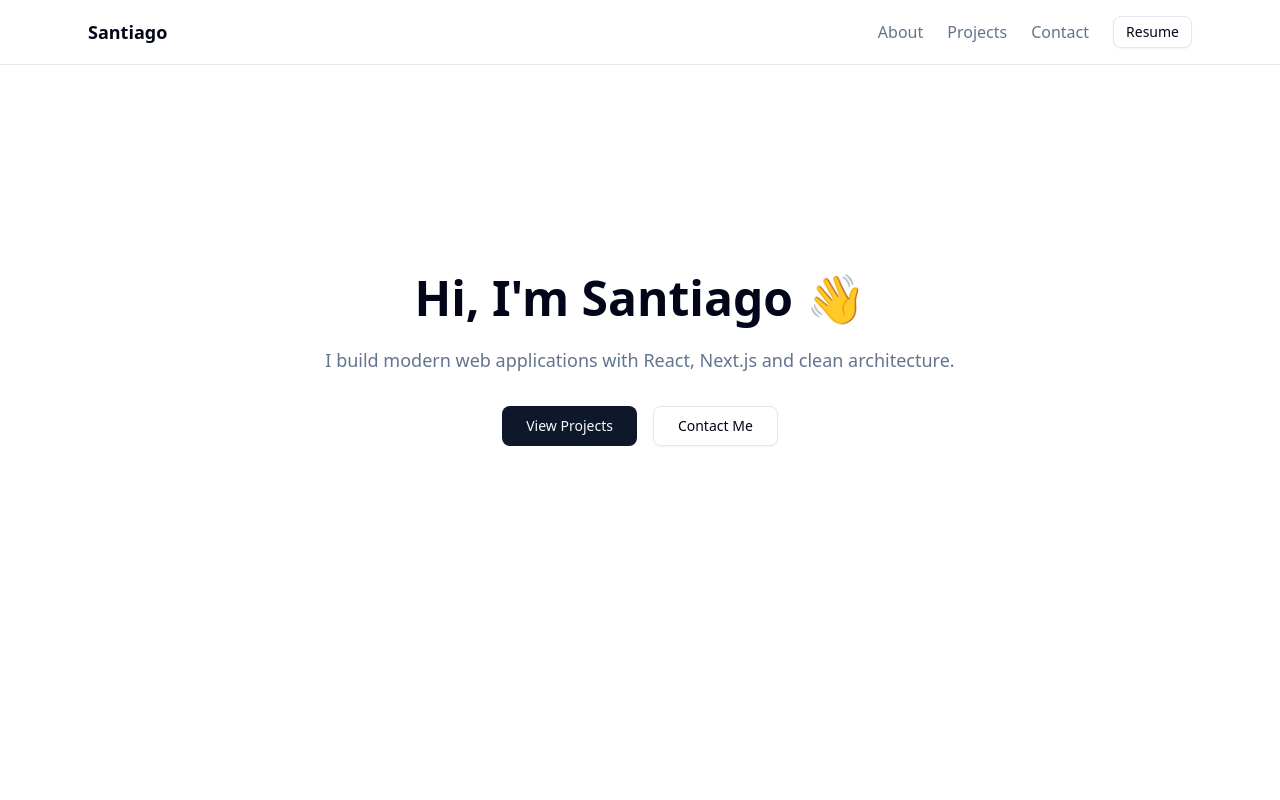
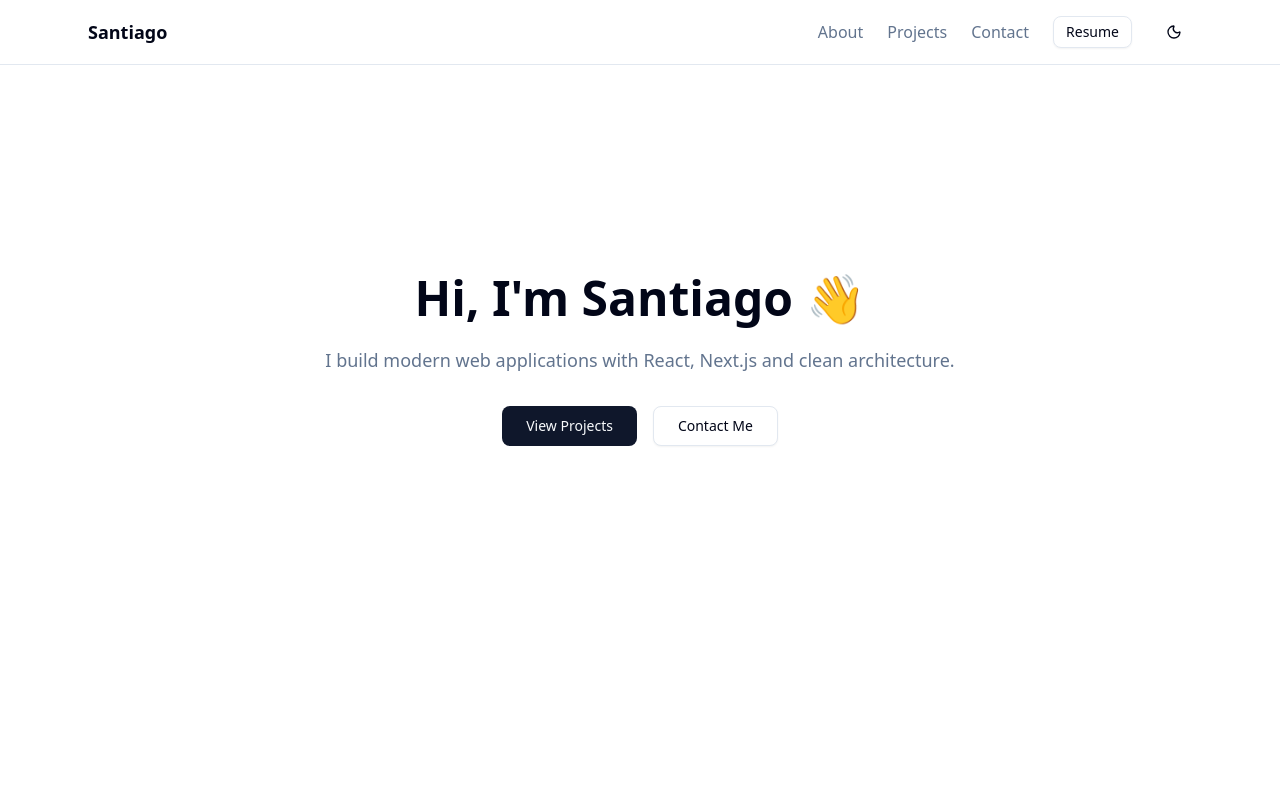
Before and after one commit to SantiagoVillarroel/SantiagoVillarroel.github.io, a Next.js app: page / in a window 1280 px wide. Shown: the top 800 px of the page. Built offline with nearby package versions, Linux system fonts and the light colour scheme.

Commit message:
theme toggle

```diff
--- a/app/layout.tsx
+++ b/app/layout.tsx
@@ -3,6 +3,7 @@ import { Geist, Geist_Mono } from "next/font/google";
 import "./globals.css";
 import Footer from "@/components/layout/Footer";
 import Navbar from "@/components/layout/Navbar";
+import { ThemeProvider } from "next-themes";
 
 const geistSans = Geist({
   variable: "--font-geist-sans",
@@ -25,13 +26,19 @@ export default function RootLayout({
   children: React.ReactNode;
 }>) {
   return (
-    <html lang="en">
+    <html lang="en" suppressHydrationWarning>
       <body
         className={`${geistSans.variable} ${geistMono.variable} antialiased`}
       >
-        <Navbar />
-        {children}
-        <Footer />
+        <ThemeProvider
+          attribute="class"
+          defaultTheme="system"
+          enableSystem
+        >
+          <Navbar />
+          {children}
+          <Footer />
+        </ThemeProvider>
       </body>
     </html>
   );
--- a/components/layout/Navbar.tsx
+++ b/components/layout/Navbar.tsx
@@ -3,6 +3,7 @@
 import { motion } from "framer-motion";
 import Link from "next/link";
 import { Button } from "@/components/ui/button";
+import { ThemeToggle } from "../theme-toggle";
 
 export default function Navbar() {
     return (
@@ -31,6 +32,8 @@ export default function Navbar() {
                     <Button variant="outline" size="sm">
                         Resume
                     </Button>
+
+                    <ThemeToggle />
                 </div>
             </div>
         </motion.nav>
--- /dev/null
+++ b/components/theme-toggle.tsx
@@ -0,0 +1,29 @@
+"use client";
+
+import { useTheme } from "next-themes";
+import { Button } from "@/components/ui/button";
+import { Moon, Sun } from "lucide-react";
+import { useEffect, useState } from "react";
+
+export function ThemeToggle() {
+  const { theme, setTheme } = useTheme();
+  const [mounted, setMounted] = useState(false);
+
+  useEffect(() => setMounted(true), []);
+
+  if (!mounted) return null;
+
+  return (
+    <Button
+      variant="ghost"
+      size="icon"
+      onClick={() => setTheme(theme === "dark" ? "light" : "dark")}
+    >
+      {theme === "dark" ? (
+        <Sun className="h-5 w-5" />
+      ) : (
+        <Moon className="h-5 w-5" />
+      )}
+    </Button>
+  );
+}
--- a/package.json
+++ b/package.json
@@ -15,6 +15,7 @@
     "framer-motion": "^12.26.2",
     "lucide-react": "^0.562.0",
     "next": "16.1.3",
+    "next-themes": "^0.4.6",
     "react": "19.2.3",
     "react-dom": "19.2.3",
     "tailwind-merge": "^3.4.0"
```
Also changed, not shown: app/page.tsx (+0 -7 lines), 1 other file (tests, documents, lock files or other folders). Lines whose indentation alone changed are shown as unchanged.
